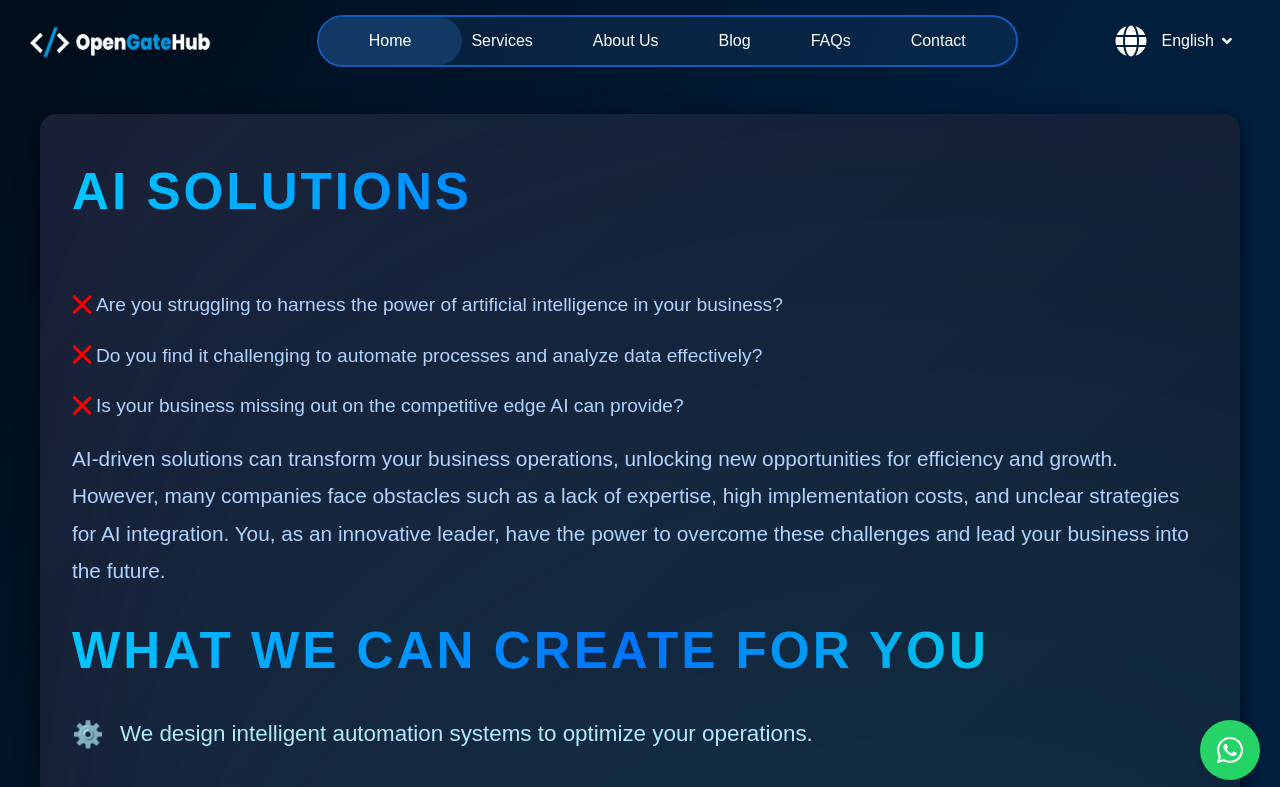
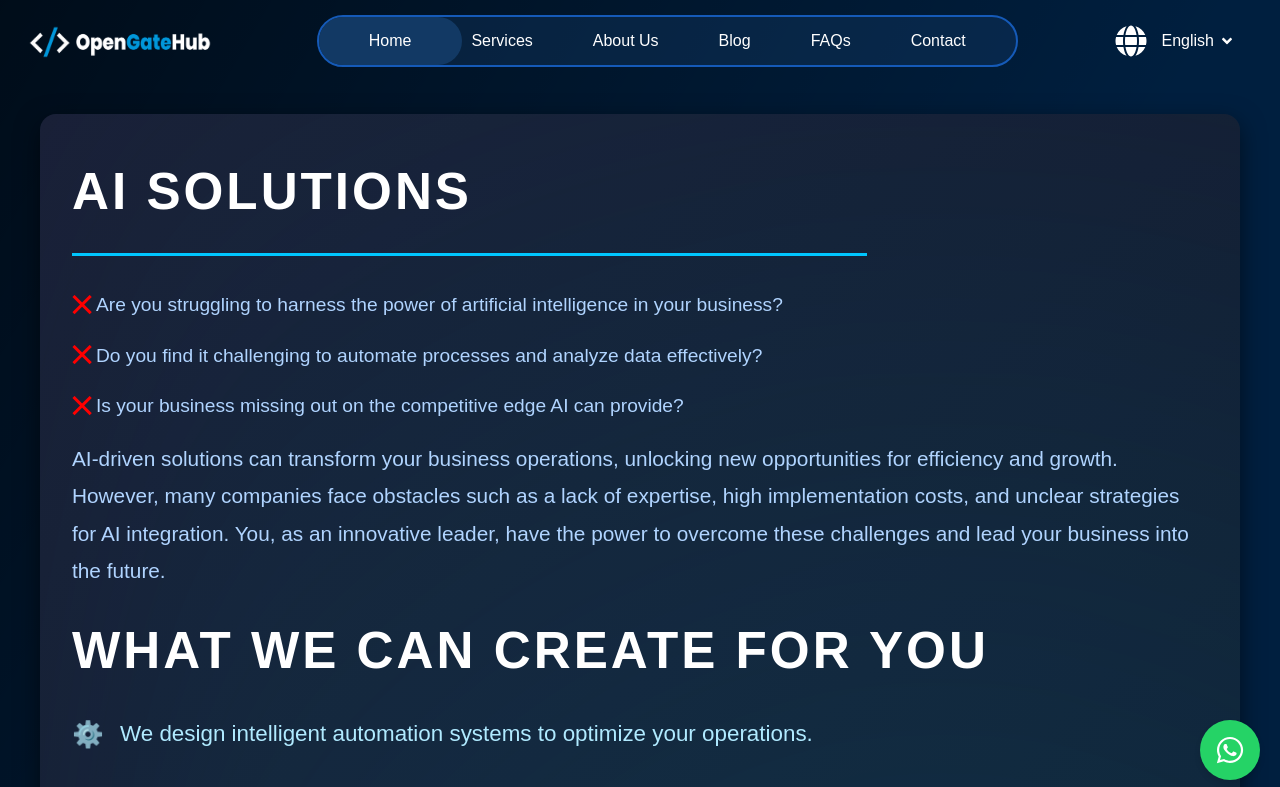
Before and after one commit to sanchezcande/OGH, a Next.js app: page /services/AI in a window 1280 px wide. Shown: the top 787 px of the page. Built offline with nearby package versions, Linux system fonts and the light colour scheme.

Commit message:
AI solutions styles

```diff
--- a/src/components/NavBar/NavBarDesktop.module.css
+++ b/src/components/NavBar/NavBarDesktop.module.css
@@ -14,6 +14,7 @@
   font-weight: 800;
   font-size: 28px;
   margin-top: 10px;
+
 
 }
 .logo a .img {
--- a/src/styles/pagesStyles/servicesStyles/AI.styles.js
+++ b/src/styles/pagesStyles/servicesStyles/AI.styles.js
@@ -91,23 +91,14 @@ export const ServiceTitle = styled.h2`
   font-size: 3.2rem;
   font-weight: 800;
   margin-bottom: 2rem;
-  color: #ffffff;
+  color: white;
   text-align: left;
   text-transform: uppercase;
   letter-spacing: 3px;
-  position: relative;
-  z-index: 1;
-  background: linear-gradient(90deg, #00c6ff, #0072ff, #00ffdd);
-  -webkit-background-clip: text;
-  -webkit-text-fill-color: transparent;
-  animation: gradientShift 6s infinite ease;
 
   &.visible {
     animation: fadeInUp 0.5s ease forwards;
   }
-
-  ${fadeInUp}
-  ${gradientShift}
 `;
 
 export const ServiceList = styled.ul`
@@ -159,21 +150,6 @@ min-width: 2.5rem;
   ${pulseEffect}
 `;
 
-export const Divider = styled.hr`
-  border: none;
-  height: 3px;
-  background: linear-gradient(90deg, #00c6ff, #00ffdd);
-  margin: 2rem 0;
-  width: 0;
-  margin-right: auto;
-  animation: drawLine 1.5s ease-out forwards;
-
-  &.visible {
-    animation: fadeInUp 0.5s ease forwards;
-  }
-
-  ${fadeInUp}
-`;
 
 export const HighlightText = styled.div`
   font-size: 1.8rem;
@@ -188,20 +164,21 @@ export const HighlightText = styled.div`
   border-radius: 16px;
   overflow: hidden;
   box-shadow: 0 0 20px rgba(0, 255, 255, 0.5);
-  transition: transform 0.3s ease, background 0.3s ease;
+  transition: transform 0.3s ease, background 0.3s ease, box-shadow 0.3s ease; /* Se agregó box-shadow */
 
   &.visible {
     animation: fadeInUp 0.5s ease forwards;
   }
 
   &:hover {
-    transform: scale(1.05);
+    transform: scale(1.01);
     background: linear-gradient(135deg, rgba(0, 255, 255, 0.5), rgba(0, 198, 255, 0.5));
     box-shadow: 0 0 30px rgba(0, 255, 255, 0.7);
   }
 
   ${fadeInUp}
 `;
+
 
 export const Description = styled.p`
   font-size: 1.3rem;
@@ -315,3 +292,21 @@ export const ServiceListCross = styled.ul`
 
   ${fadeInUp}
 `;
+export const Divider = styled.hr`
+  border: none;
+  height: 3px;
+  background-color: #00c6ff;
+  margin: 2rem 0;
+  position: relative;
+  width: 0;
+  transform-origin: left;
+
+  &.visible {
+    width: 70%;
+    transition: width 1s ease-in-out;
+  }
+
+  &.hidden {
+    width: 0;
+  }
+`;
```
